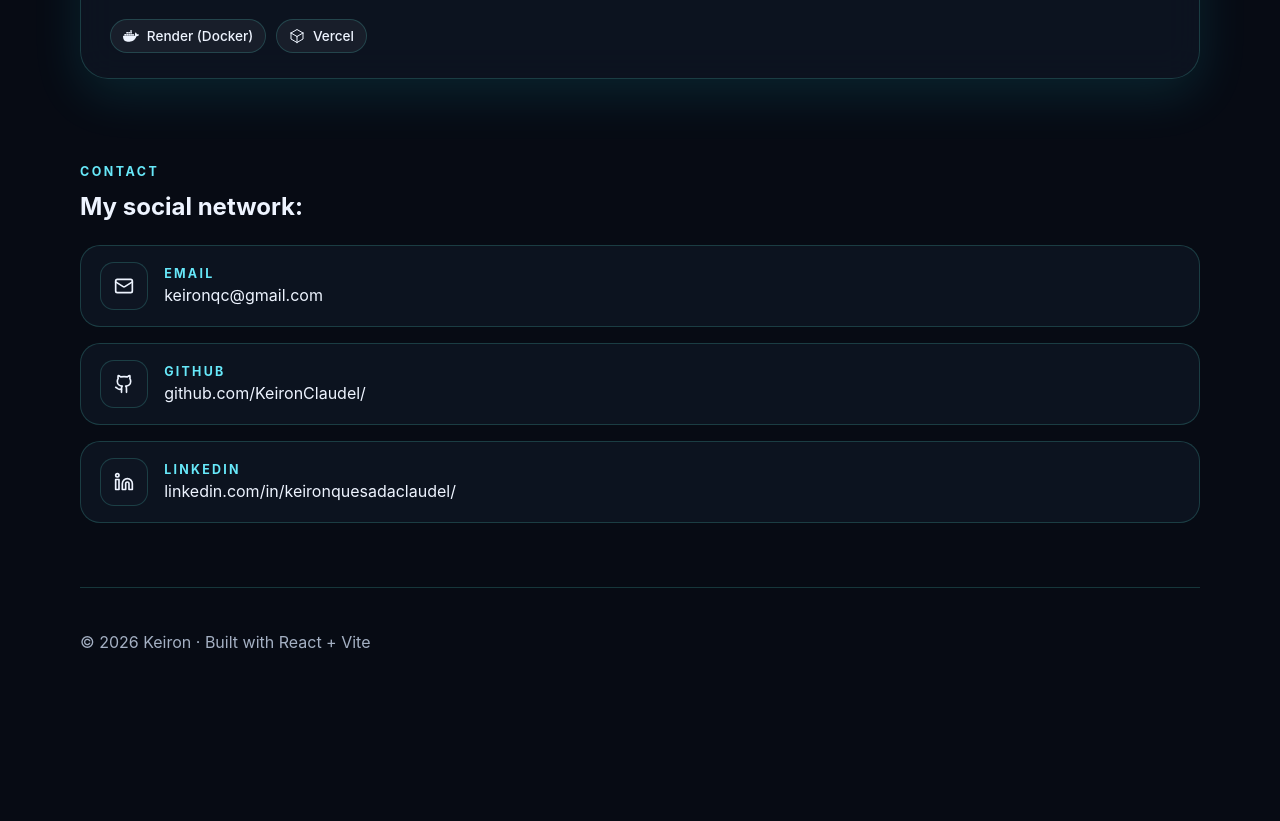
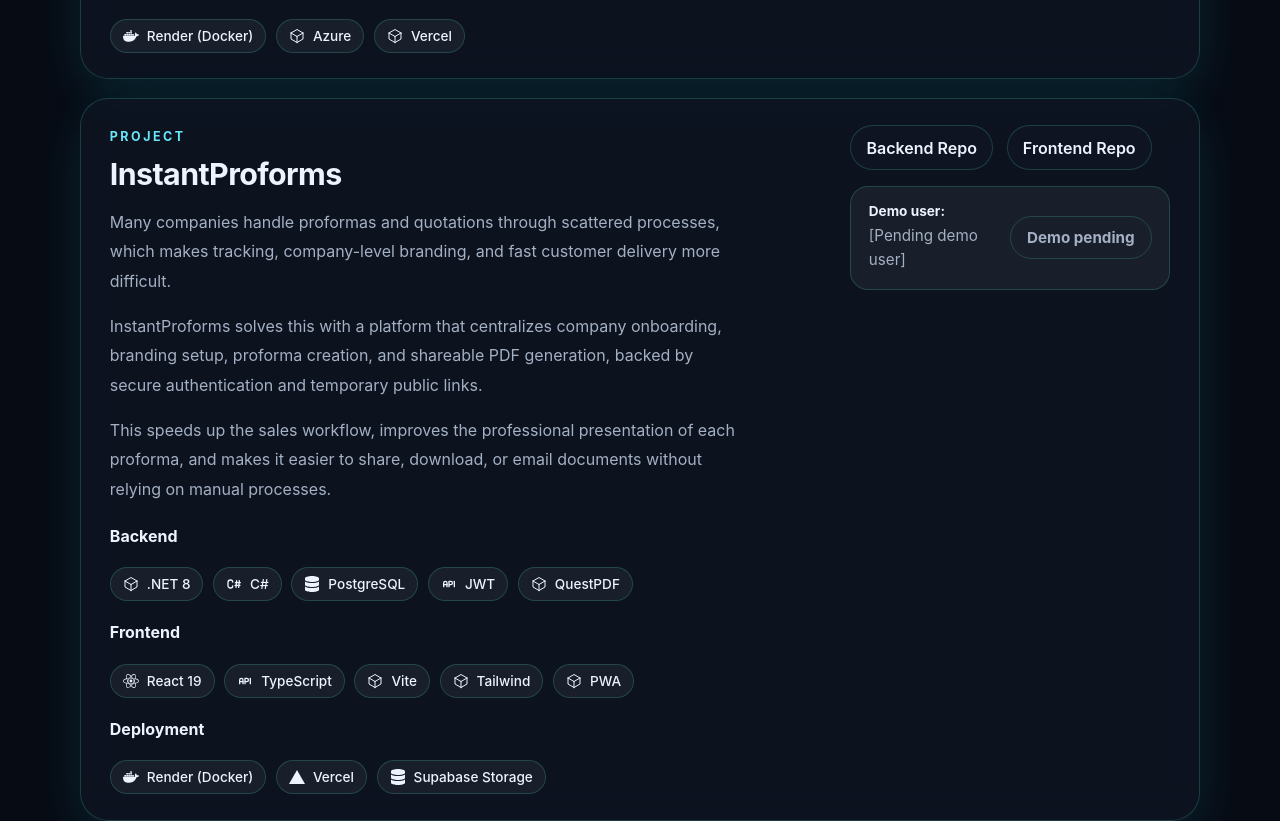
Before and after one commit to KeironClaudel/keiron-portfolio, a React (Vite) app: page / in a window 1280 px wide. Shown: the part 2260-3081 px from the top of the page. Before the commit the page ends 2964 px from the top, so only its background shows below. Built offline with nearby package versions, Linux system fonts and the light colour scheme.

Commit message:
feat: added new project!

```diff
--- a/src/App.jsx
+++ b/src/App.jsx
@@ -95,11 +95,43 @@
           ],
           deployment: [
             { name: "Render (Docker)", icon: <SiDocker /> },
+            { name: "Azure", icon: <HiOutlineCube /> },
             { name: "Vercel", icon: <HiOutlineCube /> },
           ],
         },
       },
-      // Next project would go here
+      {
+        title: "InstantProforms",
+        description: t.projectInstantProforms,
+        backendUrl: "https://github.com/KeironClaudel/InstantProformsAPI",
+        frontendUrl: "https://github.com/KeironClaudel/instantproforms-web",
+        liveUrl: "#",
+        showDemoPlaceholder: true,
+        demoCredentials: {
+          user: t.projectDemoUserPending,
+        },
+        technologies: {
+          backend: [
+            { name: ".NET 8", icon: <HiOutlineCube /> },
+            { name: "C#", icon: <TbBrandCSharp /> },
+            { name: "PostgreSQL", icon: <FaDatabase /> },
+            { name: "JWT", icon: <TbApi /> },
+            { name: "QuestPDF", icon: <HiOutlineCube /> },
+          ],
+          frontend: [
+            { name: "React 19", icon: <FaReact /> },
+            { name: "TypeScript", icon: <TbApi /> },
+            { name: "Vite", icon: <HiOutlineCube /> },
+            { name: "Tailwind", icon: <HiOutlineCube /> },
+            { name: "PWA", icon: <HiOutlineCube /> },
+          ],
+          deployment: [
+            { name: "Render (Docker)", icon: <SiDocker /> },
+            { name: "Vercel", icon: <SiVercel /> },
+            { name: "Supabase Storage", icon: <FaDatabase /> },
+          ],
+        },
+      },
     ],
     [lang],
   );
--- a/src/i18n.js
+++ b/src/i18n.js
@@ -46,6 +46,14 @@
       "Esto mejora la organización interna, reduciendo el uso del papel, también reduce errores humanos y facilita la gestión documental en entornos empresariales.",
     ],
 
+    projectInstantProforms: [
+      "Muchas empresas manejan proformas y cotizaciones en procesos dispersos, lo que complica el seguimiento, la personalización por empresa y la entrega rápida al cliente.",
+
+      "InstantProforms resuelve esta problemática con una plataforma que centraliza el onboarding de empresas, la gestión de branding, la creación de proformas y la generación de PDFs compartibles, con autenticación segura y enlaces públicos temporales.",
+
+      "Esto agiliza el proceso comercial, mejora la presentación profesional de cada proforma y facilita compartir, descargar o enviar documentos sin depender de flujos manuales.",
+    ],
+
     projectBackend: "Backend",
     projectFrontend: "Frontend",
 
@@ -63,6 +71,8 @@
     projectBackend: "Repo Backend",
     projectFrontend: "Repo Frontend",
     projectDemo: "Demo",
+    projectDemoPending: "Demo pendiente",
+    projectDemoUserPending: "[Pendiente agregar usuario de prueba]",
     demoAdmin: "Admin:",
     demoUser: "Usuario demo:",
     projectBackendStack: "Backend",
@@ -118,6 +128,14 @@
       "This improves internal organization, reduces paper usage, minimizes human errors, and streamlines document management in business environments.",
     ],
 
+    projectInstantProforms: [
+      "Many companies handle proformas and quotations through scattered processes, which makes tracking, company-level branding, and fast customer delivery more difficult.",
+
+      "InstantProforms solves this with a platform that centralizes company onboarding, branding setup, proforma creation, and shareable PDF generation, backed by secure authentication and temporary public links.",
+
+      "This speeds up the sales workflow, improves the professional presentation of each proforma, and makes it easier to share, download, or email documents without relying on manual processes.",
+    ],
+
     projectBackend: "Backend",
     projectFrontend: "Frontend",
 
@@ -135,6 +153,8 @@
     projectBackend: "Backend Repo",
     projectFrontend: "Frontend Repo",
     projectDemo: "Live Demo",
+    projectDemoPending: "Demo pending",
+    projectDemoUserPending: "[Pending demo user]",
     demoAdmin: "Admin:",
     demoUser: "Demo user:",
     projectBackendStack: "Backend",
--- a/src/pages/Projects.jsx
+++ b/src/pages/Projects.jsx
@@ -14,9 +14,8 @@
       <div className="projects-grid">
         {projects.map((project) => {
           const hasDemo =
-            project.demoCredentials &&
-            project.liveUrl &&
-            project.liveUrl !== "#";
+            project.demoCredentials || project.liveUrl || project.showDemoPlaceholder;
+          const hasLiveUrl = project.liveUrl && project.liveUrl !== "#";
 
           return (
             <article key={project.title} className="card project-card">
@@ -126,10 +125,12 @@
                     <div className="project-demo-credentials">
                       <span className="demo-label">{t.demoUser}</span>
                       <span className="demo-value">
-                        {project.demoCredentials.user}
+                        {project.demoCredentials?.user ??
+                          "[Pending demo user]"}
                       </span>
                     </div>
 
+                    {hasLiveUrl ? (
                       <a
                         href={project.liveUrl}
                         target="_blank"
@@ -139,6 +140,14 @@
                       >
                         {t.projectDemo}
                       </a>
+                    ) : (
+                      <span
+                        className="project-demo-button project-demo-button-disabled"
+                        aria-label={`${t.projectDemoPending} - ${project.title}`}
+                      >
+                        {t.projectDemoPending}
+                      </span>
+                    )}
                   </div>
                 )}
               </div>
--- a/src/styles.css
+++ b/src/styles.css
@@ -743,6 +743,21 @@
   box-shadow: 0 0 18px rgba(0, 255, 200, 0.22);
 }
 
+.project-demo-button-disabled {
+  background: transparent;
+  color: var(--muted);
+  border-color: var(--border);
+  cursor: default;
+  box-shadow: none;
+}
+
+.project-demo-button-disabled:hover {
+  transform: none;
+  background: transparent;
+  color: var(--muted);
+  box-shadow: none;
+}
+
 /* =========================
    FOOTER
    ========================= */
```
Lines whose indentation alone changed are shown as unchanged.
